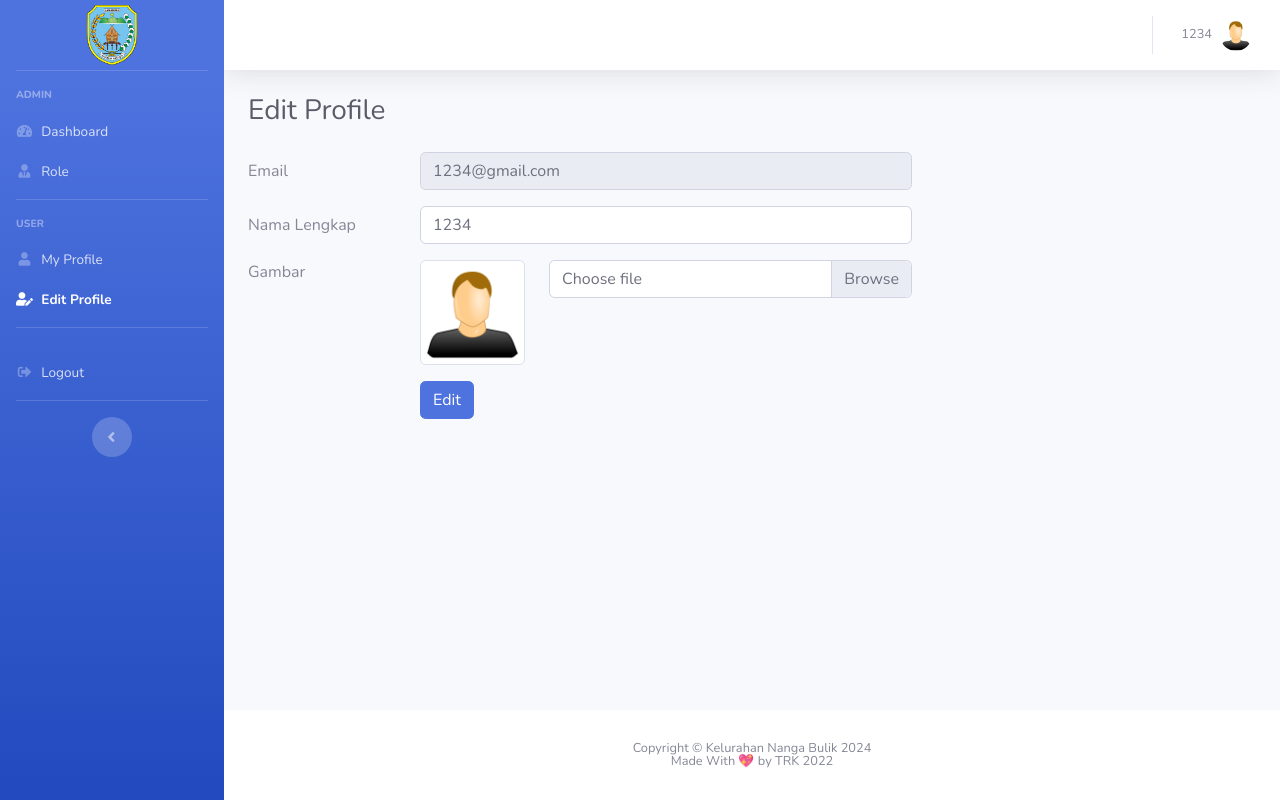
After one commit to GipsyVN/ci_kelurahan, a CodeIgniter app: page /ci_kelurahan/index.php/user/edit in a window 1280 px wide. The commit adds this page. Run offline with CodeIgniter, Linux system fonts and the light colour scheme; a user stored in the database is signed in; data comes from the database, SQL or seed files in the repository.

Commit message:
add: edit user profile

```diff
--- a/application/controllers/auth.php
+++ b/application/controllers/auth.php
@@ -10,6 +10,8 @@ class Auth extends CI_Controller
     }
     public function index()
     {
+        $this->__defaultPage();
+
         $this->form_validation->set_rules('email', 'Email', 'trim|required|valid_email');
         $this->form_validation->set_rules('password', 'Password', 'trim|required');
         if ($this->form_validation->run() == false) {
@@ -20,7 +22,6 @@ class Auth extends CI_Controller
         } else {
             $this->_login();
         }
-        $this->__defaultPage();
     }
 
     private function _login()
@@ -67,6 +68,8 @@ class Auth extends CI_Controller
 
     public function registration()
     {
+        $this->__defaultPage();
+
         $this->form_validation->set_rules('name', 'Name', 'required|trim');
         $this->form_validation->set_rules('email', 'Email', 'required|trim|valid_email|is_unique[user.email]', [
             'is_unique' => 'Email ini sudah terdaftar!'
@@ -100,7 +103,6 @@ class Auth extends CI_Controller
           </div>');
             redirect('auth');
         }
-        $this->__defaultPage();
 
     }
 
--- a/application/controllers/user.php
+++ b/application/controllers/user.php
@@ -7,11 +7,12 @@ class User extends CI_Controller
     {
         parent::__construct();
         is_logged_in();
+        $this->load->model('m_menu');
+        $this->load->model('m_user');
     }
     public function index()
     {
-        $this->load->model('m_menu');
-        $this->load->model('m_user');
+
         $email = $this->session->userdata('email');
         $role_id = $this->session->userdata('role_id');
         $data['title'] = 'My Profile';
@@ -24,4 +25,58 @@ class User extends CI_Controller
         $this->load->view('user/index', $data);
         $this->load->view('templetes/footer');
     }
+
+    public function edit()
+    {
+        $email = $this->session->userdata('email');
+        $role_id = $this->session->userdata('role_id');
+        $data['title'] = 'Edit Profile';
+        $data['user'] = $this->m_user->get_user($email);
+        $data['menus'] = $this->m_menu->get_menu($role_id);
+
+        $this->form_validation->set_rules('name', 'Full Name', 'required|trim', [
+            'required' => 'Nama Lengkap Tidak Boleh Kosong'
+        ]);
+
+        if ($this->form_validation->run() == false) {
+            $this->load->view('templetes/header', $data);
+            $this->load->view('templetes/sidebar', $data);
+            $this->load->view('templetes/topbar', $data);
+            $this->load->view('user/edit', $data);
+            $this->load->view('templetes/footer');
+        } else {
+            $name = $this->input->post('name');
+            $email = $this->input->post('email');
+
+            //cek gambar
+            $upload = $_FILES['image']['name'];
+            if ($upload) {
+                $config['allowed_types'] = 'gif|jpg|png|jpeg';
+                $config['max_size'] = '2048';
+                $config['upload_path'] = './assets/img/profile/';
+
+                $this->load->library('upload', $config);
+
+                if ($this->upload->do_upload('image')) {
+                    $old_image = $data['user']['image'];
+                    if ($old_image != 'default.jpg') {
+                        unlink(FCPATH . 'assets/img/profile/' . $old_image);
+                    }
+
+                    $new_image = $this->upload->data('file_name');
+                    $this->db->set('image', $new_image);
+                } else {
+                    $this->session->set_flashdata('message', '<div class="alert alert-success" role="alert">' . $this->upload->display_errors() . '</div>');
+                    redirect('user');
+                }
+            }
+
+            $this->m_user->edit($name, $email);
+            $this->session->set_flashdata('message', '<div class="alert alert-success" role="alert">
+            Profil telah diupdate!
+          </div>');
+            redirect('user');
+        }
+
+    }
 }
--- a/application/models/m_user.php
+++ b/application/models/m_user.php
@@ -7,5 +7,12 @@ class M_user extends CI_Model
         $this->db->where('email', $email);
         return $this->db->get('user')->row_array();
     }
+
+    public function edit($name, $email)
+    {
+        $this->db->set('name', $name);
+        $this->db->where('email', $email);
+        $this->db->update('user');
+    }
 }
 ?>
--- a/application/views/templetes/footer.php
+++ b/application/views/templetes/footer.php
@@ -52,6 +52,12 @@
 <script src="<?= base_url('assets/') ?>js/sb-admin-2.min.js"></script>
 
 <script>
+    $('.custom-file-input').on('change', function () {
+        let fileName = $(this).val().split('\\').pop();
+        $(this).next('.custom-file-label').addClass("selected").html(fileName);
+    });
+
+
     $('.form-check-input').on('click', function () {
         const menuId = $(this).data('menu');
         const roleId = $(this).data('role');
--- /dev/null
+++ b/application/views/user/edit.php
@@ -0,0 +1,54 @@
+<!-- Begin Page Content -->
+<div class="container-fluid">
+
+    <!-- Page Heading -->
+    <!-- Buat Konten Disini -->
+    <h1 class="h3 mb-4 text-gray-800"><?php echo $title ?></h1>
+
+    <div class="row">
+        <div class="col-lg-8">
+            <?= form_open_multipart('user/edit'); ?>
+            <div class="form-group row">
+                <label for="email" class="col-sm-3 col-form-label">Email</label>
+                <div class="col-sm-9">
+                    <input type="text" class="form-control" id="email" name="email" value="<?= $user['email'] ?>"
+                        readonly>
+                </div>
+            </div>
+            <div class="form-group row">
+                <label for="name" class="col-sm-3 col-form-label">Nama Lengkap</label>
+                <div class="col-sm-9">
+                    <input type="text" class="form-control" id="name" name="name" value="<?= $user['name'] ?>">
+                    <?= form_error('name', '<small class="text-danger pl-3">', '</small>') ?>
+                </div>
+            </div>
+            <div class="form-group row">
+                <div class="col-sm-3">Gambar</div>
+                <div class="col-sm-9">
+                    <div class="row">
+                        <div class="col-sm-3">
+                            <img src="<?= base_url('assets/img/profile/') . $user['image']; ?>" class="img-thumbnail">
+                        </div>
+                        <div class="col-sm-9">
+                            <div class="custom-file">
+                                <input type="file" class="custom-file-input" id="image" name="image">
+                                <label class="custom-file-label" for="image">Choose file</label>
+                            </div>
+                        </div>
+                    </div>
+                </div>
+            </div>
+            <div class="form-group row justify-content-end">
+                <div class="col-sm-9">
+                    <button type="submit" class="btn btn-primary">Edit</button>
+                </div>
+            </div>
+            </form>
+        </div>
+    </div>
+
+</div>
+<!-- /.container-fluid -->
+
+</div>
+<!-- End of Main Content -->
--- a/application/views/user/index.php
+++ b/application/views/user/index.php
@@ -4,6 +4,11 @@
     <!-- Page Heading -->
     <!-- Buat Konten Disini -->
     <h1 class="h3 mb-4 text-gray-800"><?php echo $title ?></h1>
+    <div class="row">
+        <div class="col-lg-6">
+            <?= $this->session->flashdata('message'); ?>
+        </div>
+    </div>
 
     <div class="card mb-3" style="max-width: 540px;">
         <div class="row no-gutters">
```
Also changed, not shown: assets/img/profile/kalimantan_tengah.png (added), assets/img/profile/logo-removebg-preview.png (added).
